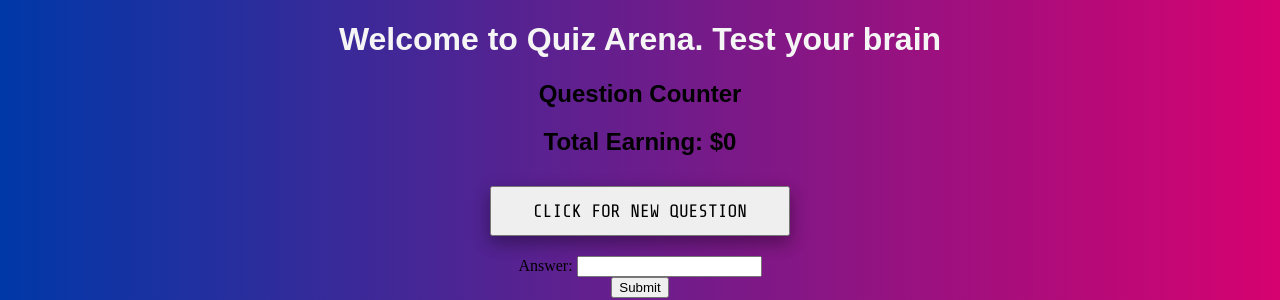
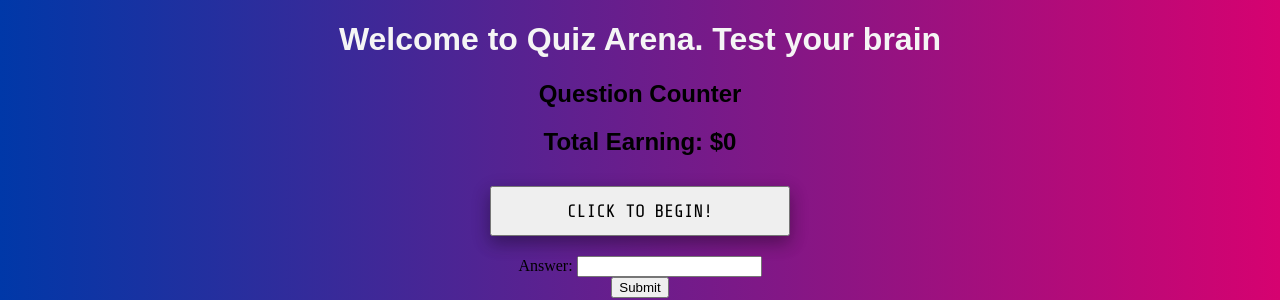
Before and after one commit to jungraejang/jeopardy_website.github.io, a website: page index.html in a window 1280 px wide. Shown: the top 300 px of the page. Drawn offline with nearby package versions, Linux system fonts and the light colour scheme.

Commit message:
Update index.html

```diff
--- a/index.html
+++ b/index.html
@@ -18,7 +18,7 @@
   </div>
   <div class="questionDiv">
   </div>
-    <button type="button" class="question_button">CLICK FOR NEW QUESTION</button>
+    <button type="button" class="question_button">CLICK TO BEGIN!</button>
     <form action="http://localhost:3000/user" method="get" class="answerForm">
       Answer: <input type="text" name="answer" class="answerInput"><br>
       <input type="submit" value="Submit">
```
